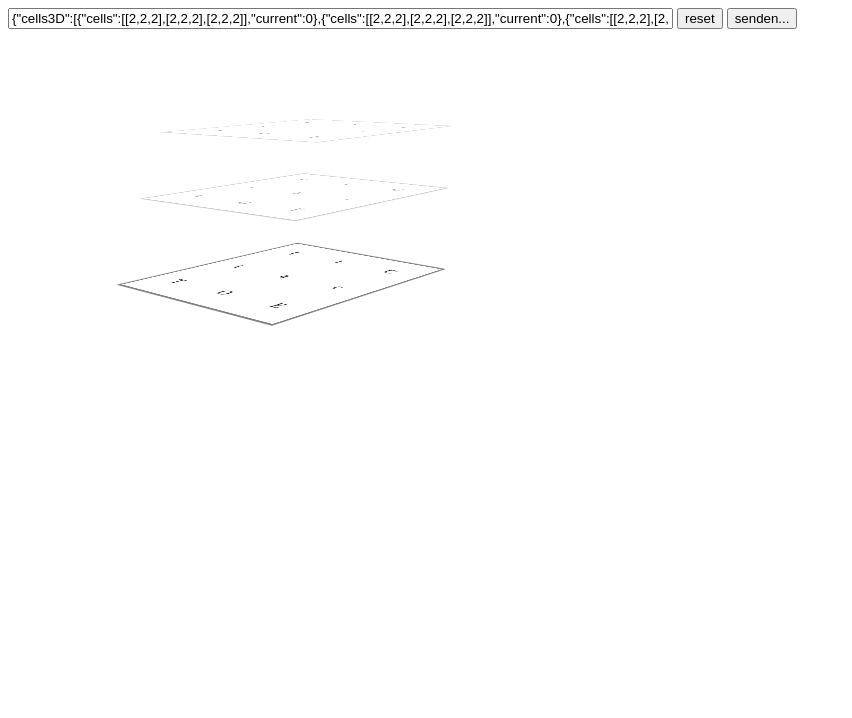
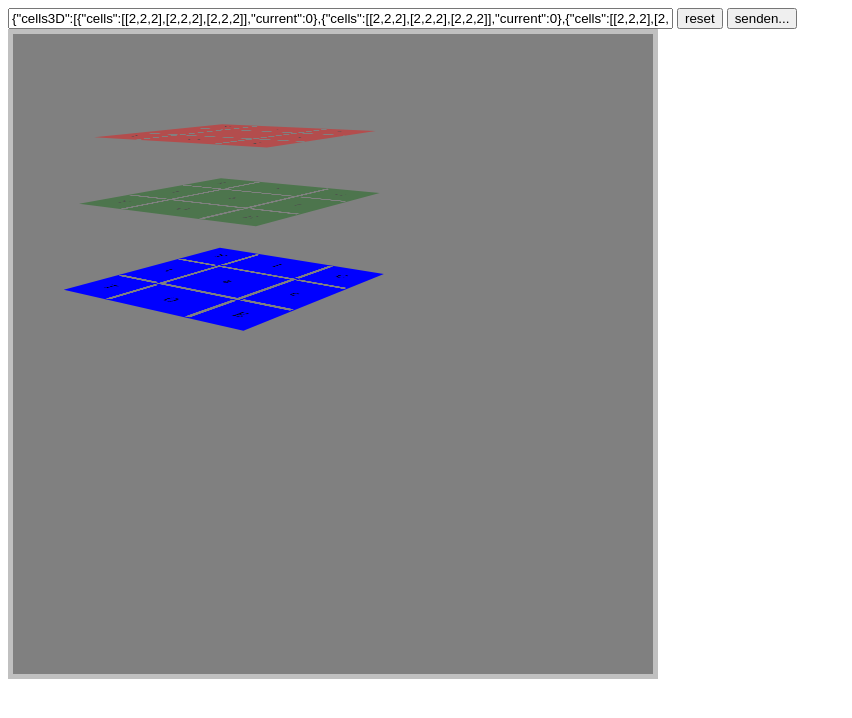
Before and after one commit to Crypec/TicTacToe, a PHP site: page / in a window 1280 px wide. Shown: the top 718 px of the page, without its empty margins (0-852 px from the left). Run offline with PHP 8.4, Linux system fonts and the light colour scheme.

Commit message:
css getrennte Layouts Farbe, grid, 3D

```diff
--- a/css/Goldau3D.css
+++ b/css/Goldau3D.css
@@ -1,6 +1,6 @@
  #all{
 
-		width:80%;
+		width:50%;
 		height:80%;
 
 		opacity:1;
--- a/css/Goldau3DColors01.css
+++ b/css/Goldau3DColors01.css
@@ -38,4 +38,5 @@
 	}
 
 
+
 	TD:hover{border-style:solid;border-width:3px;border-color:white}
--- /dev/null
+++ b/css/Goldau3DGrid01.css
@@ -0,0 +1,9 @@
+	table{border-style:none}
+	.Sp02 {
+		border-left-style:solid; border-left-width:5px;border-left-color:grey;
+	 	border-right-style:solid; border-right-width:5px;border-right-color:grey;
+	}
+	.Z02 {
+		border-top-style:solid; border-top-width:5px;border-top-color:grey;
+	 	border-bottom-style:solid; border-bottom-width:5px;border-bottom-color:grey;
+	}
--- a/index.html
+++ b/index.html
@@ -2,7 +2,8 @@
 <html>
   <head>
    <link rel="stylesheet" id="style01" href="css/Goldau3D.css" />
-   <xlink rel="stylesheet" id="style01" href="css/Goldau3DColors01.css" />
+   <link rel="stylesheet" id="style01" href="css/Goldau3DGrid01.css" />
+   <link rel="stylesheet" id="style01" href="css/Goldau3DColors01.css" />
    <!-- <script src="http://ajax.googleapis.com/ajax/libs/jquery/1.7.1/jquery.min.js" type="text/javascript"></script>
    -->
     <script language="javascript" src="js/game.js"></script>
```
